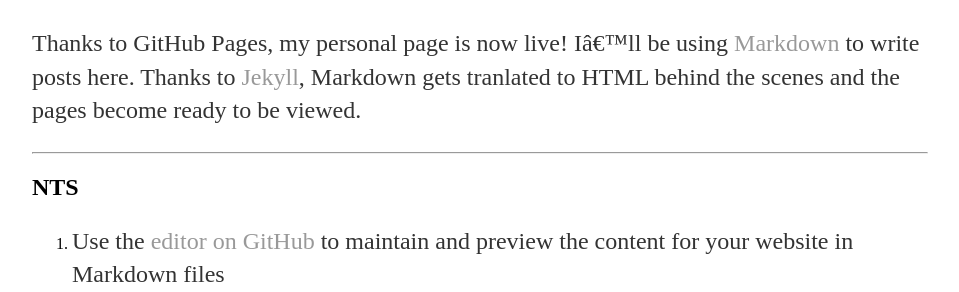
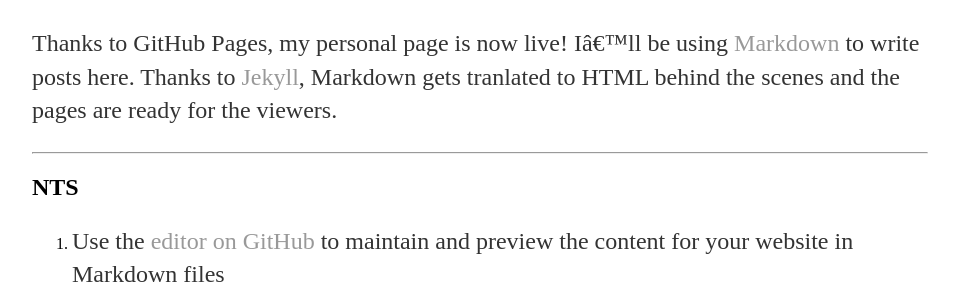
Before and after one commit to raghavchhetri/raghavchhetri.github.io, a Jekyll site: the page built from _posts/2020-08-05-site-launch.md, in a window 1280 px wide. Shown: the part 228-520 px from the top of the page, without its empty margins (160-1119 px from the left). Built offline with Jekyll 4.4.1, drawn with Linux system fonts in a browser that asks for light colours; comment, search, counter and statistics services are not loaded.

Commit message:
Update 2020-08-05-site-launch.md

```diff
--- a/_posts/2020-08-05-site-launch.md
+++ b/_posts/2020-08-05-site-launch.md
@@ -5,7 +5,7 @@ date: 2020-08-05
 ---
 
 Thanks to GitHub Pages, my personal page is now live!
-I'll be using [Markdown](//https://www.markdownguide.org/) to write posts here. Thanks to [Jekyll](https://jekyllrb.com/), Markdown gets tranlated to HTML behind the scenes and the pages become ready to be viewed.
+I'll be using [Markdown](//https://www.markdownguide.org/) to write posts here. Thanks to [Jekyll](https://jekyllrb.com/), Markdown gets tranlated to HTML behind the scenes and the pages are ready for the viewers.
 
 ---
 ## NTS
```
